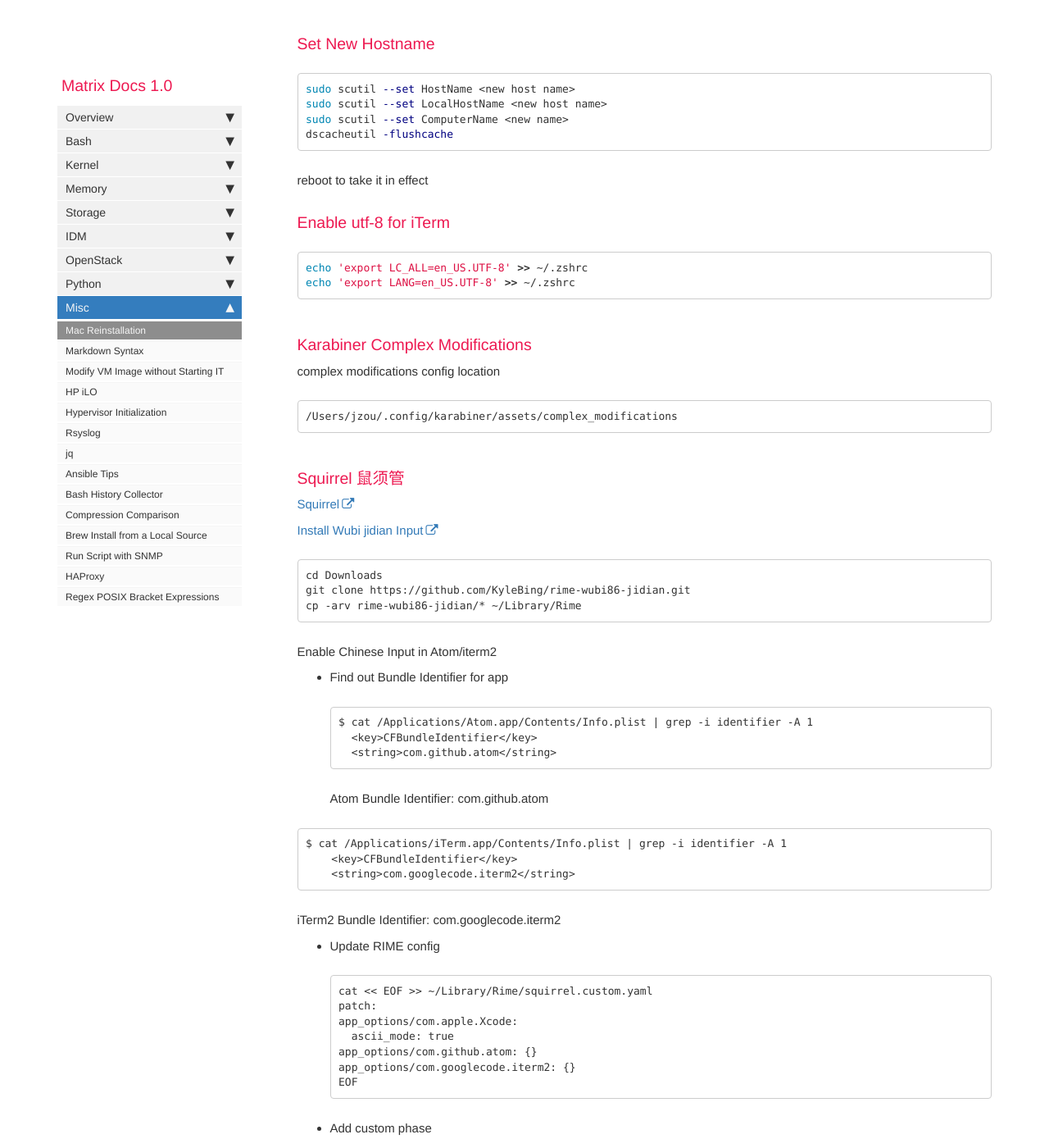
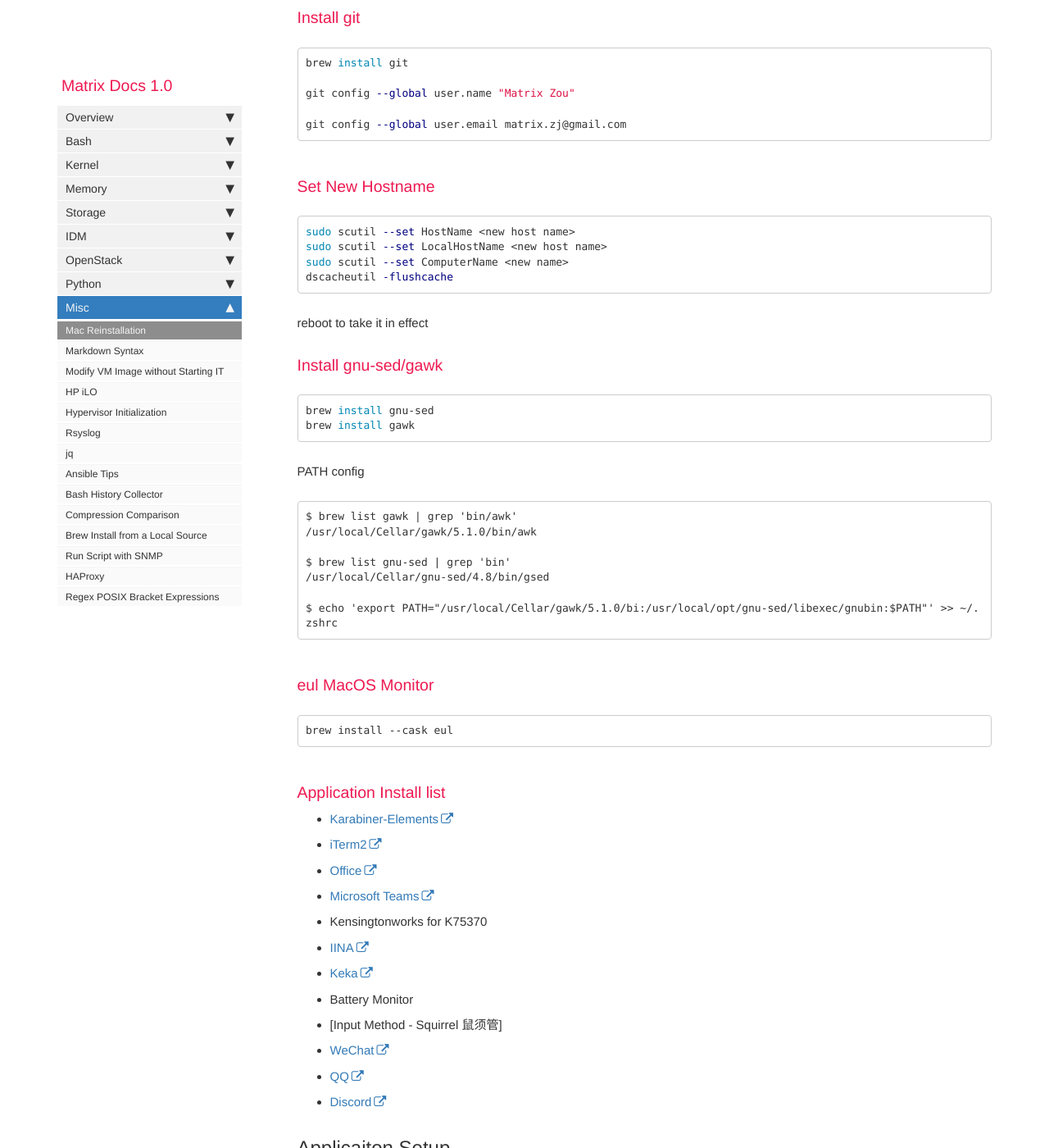
Before and after one commit to matrixzj/documentations, a Jekyll site: the page built from pages/misc/misc_mac_reinstallation_steps.md, in a window 1280 px wide and 1400 px high, scrolled down 1230 px. Shown: the whole window at 82% size. Built offline with Jekyll 4.4.1, drawn with Linux system fonts in a browser that asks for light colours; comment, search, counter and statistics services are not loaded; some of the changed text lies outside the part shown.

Commit message:
There are 1 files have been modified at 2021-03-21 09:46:01 . 	-rw-rw-r--. 1 jzou jzou 4115 Mar 21 09:45 pages/misc/misc_mac_reinstallation_steps.md No files have been added. No files have been deleted. No file type has been changed.

````diff
--- a/pages/misc/misc_mac_reinstallation_steps.md
+++ b/pages/misc/misc_mac_reinstallation_steps.md
@@ -45,7 +47,46 @@
 ```
 reboot to take it in effect
 
-### Enable utf-8 for iTerm
+### Install gnu-sed/gawk
+```bash
+brew install gnu-sed
+brew install gawk
+```
+
+PATH config
+```
+$ brew list gawk | grep 'bin/awk'
+/usr/local/Cellar/gawk/5.1.0/bin/awk
+
+$ brew list gnu-sed | grep 'bin'
+/usr/local/Cellar/gnu-sed/4.8/bin/gsed
+
+$ echo 'export PATH="/usr/local/Cellar/gawk/5.1.0/bi:/usr/local/opt/gnu-sed/libexec/gnubin:$PATH"' >> ~/.zshrc
+```
+
+### eul MacOS Monitor
+```
+brew install --cask eul
+```
+
+### Application Install list
+* [Karabiner-Elements](https://karabiner-elements.pqrs.org/)
+* [iTerm2](https://iterm2.com/downloads.html)
+* [Office](https://www.office.com/)
+* [Microsoft Teams](https://www.microsoft.com/en-ww/microsoft-teams/download-app)
+* Kensingtonworks for K75370
+* [IINA](https://iina.io/)
+* [Keka](https://www.keka.io/en/)
+* Battery Monitor
+* [Input Method - Squirrel 鼠须管]
+* [WeChat](https://www.wechat.com/en/)
+* [QQ](https://im.qq.com/macqq/)
+* [Discord](https://discord.com/)
+
+## Applicaiton Setup
+
+### iTerm2
+### Enable utf-8 for iTerm2
 
 ```bash
 echo 'export LC_ALL=en_US.UTF-8' >> ~/.zshrc
@@ -107,11 +148,6 @@
 sudo sed -i 's/true/false/g' /Library/LaunchAgents/com.paloaltonetworks.gp.pangps.plist
 ```
 
-### Install gnu-sed
-```
-brew install gnu-sed
-export PATH="/usr/local/opt/gnu-sed/libexec/gnubin:$PATH"
-```
 
 ### Atom
 - Disable ‘Enter’ for Autocomplete/Snippets
````
Also changed, not shown: other parts of pages/misc/misc_mac_reinstallation_steps.md (+3 -1 lines).
